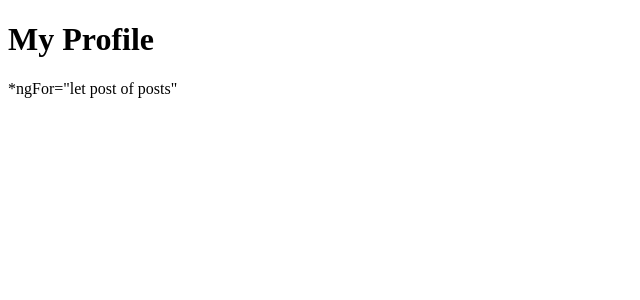
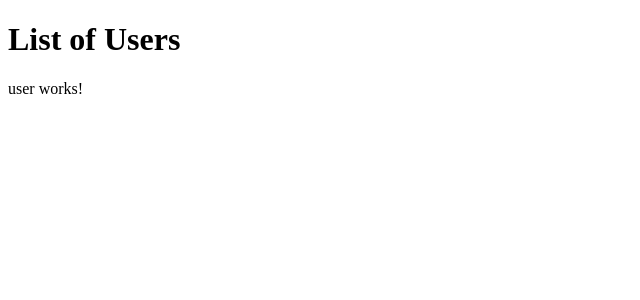
Before and after one commit to emilyzimmerman/Exercises-Class-11, an Angular app: page / in a window 1280 px wide. Shown: the top 300 px of the page, without its empty margins (0-640 px from the left). Built offline with nearby package versions, Linux system fonts and the light colour scheme.

Commit message:
Updated
Some code of Exercise 3

```diff
--- a/src/app/app.component.html
+++ b/src/app/app.component.html
@@ -1 +1,2 @@
-<app-my-profile [myProfilePost]="myPosts"></app-my-profile>
+<h1>List of Users</h1>
+<app-user></app-user>
--- a/src/app/app.component.ts
+++ b/src/app/app.component.ts
@@ -1,4 +1,4 @@
-import { Component, Output } from '@angular/core';
+import { Component, Input } from '@angular/core';
 
 @Component({
   selector: 'app-root',
@@ -6,5 +6,8 @@ import { Component, Output } from '@angular/core';
   styleUrls: ['./app.component.css']
 })
 export class AppComponent {
-  myPosts:string[]= ["post 1, post 2, post 3"];
+  @Input() users: {username:string, id:number}[] = [{
+    username: 'someone',
+    id: 1
+  }]
   }
--- a/src/app/my-profile/my-profile.component.html
+++ /dev/null
@@ -1,3 +0,0 @@
-<h1>My Profile</h1>
-
-<app-posts [posts]="myProfilePost"></app-posts>
--- a/src/app/my-profile/my-profile.component.ts
+++ /dev/null
@@ -1,15 +0,0 @@
-import { Component, Input, OnInit } from '@angular/core';
-
-@Component({
-  selector: 'app-my-profile',
-  templateUrl: './my-profile.component.html',
-  styleUrls: ['./my-profile.component.css']
-})
-export class MyProfileComponent implements OnInit {
-@Input() myProfilePost:string[] = [];
-  constructor() { }
-
-  ngOnInit(): void {
-  }
-
-}
--- a/src/app/posts/posts.component.html
+++ /dev/null
@@ -1 +0,0 @@
-<p>*ngFor="let post of posts"</p>
--- a/src/app/posts/posts.component.ts
+++ /dev/null
@@ -1,15 +0,0 @@
-import { Component, OnInit, Input } from '@angular/core';
-
-@Component({
-  selector: 'app-posts',
-  templateUrl: './posts.component.html',
-  styleUrls: ['./posts.component.css']
-})
-export class PostsComponent implements OnInit {
-  @Input () posts:string[] = []
-  constructor() { }
-
-  ngOnInit(): void {
-  }
-
-}
--- /dev/null
+++ b/src/app/user/user.component.html
@@ -0,0 +1 @@
+<p>user works!</p>
--- /dev/null
+++ b/src/app/user/user.component.ts
@@ -0,0 +1,15 @@
+import { Component, OnInit } from '@angular/core';
+
+@Component({
+  selector: 'app-user',
+  templateUrl: './user.component.html',
+  styleUrls: ['./user.component.css']
+})
+export class UserComponent implements OnInit {
+
+  constructor() { }
+
+  ngOnInit(): void {
+  }
+
+}
```
Also changed, not shown: src/app/app.module.ts (+2 -5 lines), src/app/posts/posts.component.css (deleted), src/app/user/user.component.css (added), 2 other files (tests, documents, lock files or other folders).
